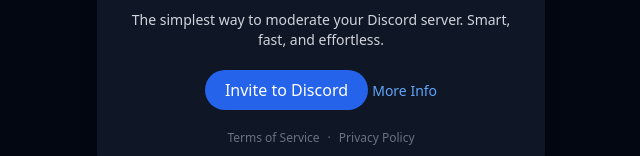
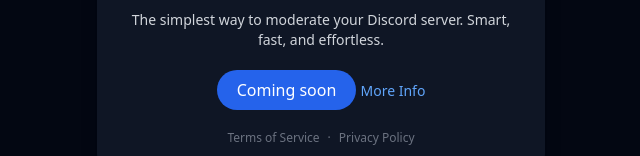
Before and after one commit to TheFluxite/easymod-webpage, a plain HTML site: page index.html in a window 1280 px wide. Shown: the part 402-558 px from the top of the page, without its empty margins (319-959 px from the left). Drawn offline with nearby package versions, Linux system fonts and the light colour scheme; no server answers.

Commit message:
Update index.html

```diff
--- a/index.html
+++ b/index.html
@@ -44,9 +44,9 @@
     <p class="text-gray-300 text-sm">The simplest way to moderate your Discord server. Smart, fast, and effortless.</p>
 
     <!-- Invite Button -->
-    <a href="https://discord.com/oauth2/authorize?client_id=YOUR_CLIENT_ID"
+    <a href=""
        class="inline-block px-5 py-2 bg-blue-600 hover:bg-blue-500 transition rounded-full text-white font-medium">
-      Invite to Discord
+      Coming soon
     </a>
 
     <!-- More Info Button -->
```
